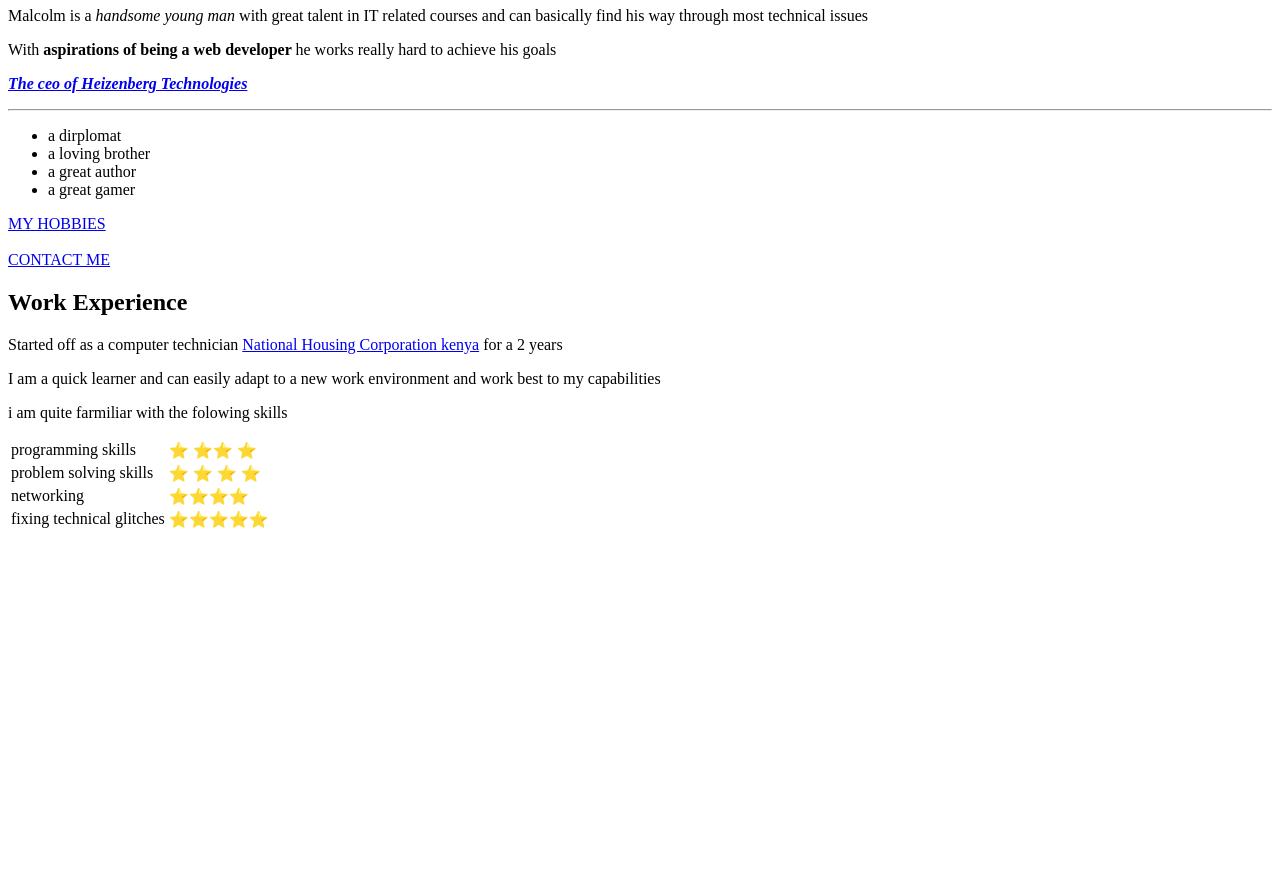
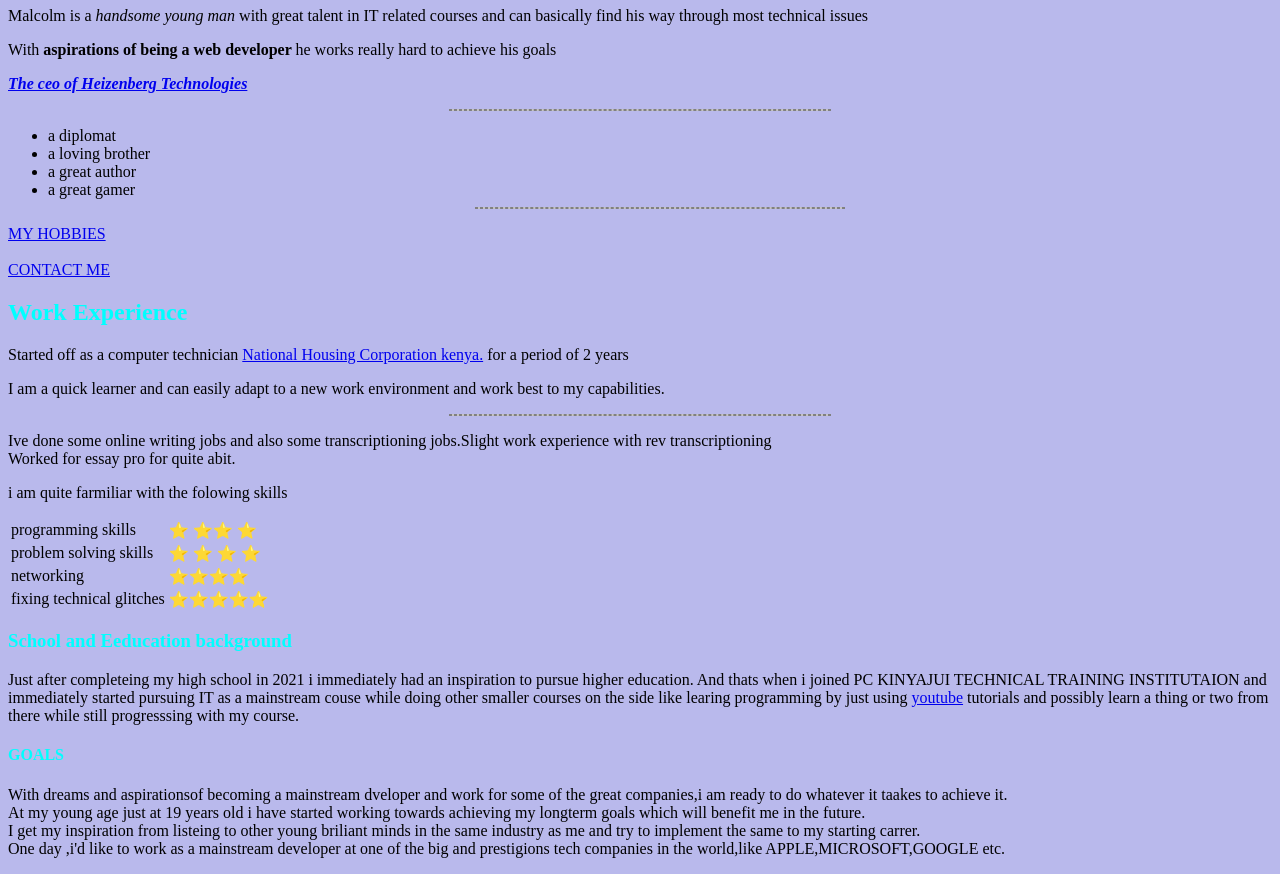
Before and after one commit to SIRHEIZENBERG/CV, a plain HTML site: page index.html in a window 1280 px wide. Shown: the part 285-1159 px from the top of the page. Before the commit the page ends 825 px from the top, so only its background shows below. Drawn offline with Linux system fonts and the light colour scheme.

Commit message:
Add files via upload
update version 1.01

```diff
--- /dev/null
+++ b/css/styles.css
@@ -0,0 +1,9 @@
+body {background-color: rgb(185, 185, 236);}
+hr {background-color: rgb(197, 195, 195);border-style:dashed; height: 0px; width: 30%;
+border-color: grey;
+border-width: 1px;}
+h1{font-style: inherit;color: aqua;}
+h3{font-style: inherit;color: aqua;}
+h2{font-style: inherit;color: aqua;}
+img{border-radius: 50%;}
+h4{font-style: inherit;color: aqua;}
--- a/index.html
+++ b/index.html
@@ -5,8 +5,10 @@
     <meta http-equiv="X-UA-Compatible" content="IE=edge">
     <meta name="viewport" content="width=device-width, initial-scale=1.0">
     <title>MALCOLM MACHARIA</title>
+    <link rel="stylesheet" href="css/styles.css">
 </head>
-<body>
+
+<body style=>
     <img src="komu visa.jpg" height="200" width="200" alt="MALCOLM PTOFILE">
     <H1>MALCOLM MACHARIA MUIRURI</H1>
     <p>Malcolm is a <em>handsome young man</em> with great talent in IT related courses and can basically find his way through most technical issues</p>
@@ -14,17 +16,22 @@
     <p> <em> <strong> <a href="https://www.lamborghini.com/en-en">The ceo of Heizenberg Technologies</a> </strong> </em> </p>
     <hr>
 <ul>
-    <li>a dirplomat</li>
+    <li>a diplomat</li>
     <li>a loving brother</li>
     <li>a great author</li>
     <li>a great gamer</li>
+    <hr>
 </ul>
 <a href="my hobbies.html">MY HOBBIES</a>
 <BR></BR>
 <a href="contact me.html">CONTACT ME</a>
 <H2> Work Experience</H2>
-<p>Started off as a computer technician <a href="https://www.nhckenya.go.ke/">National Housing Corporation kenya</a> for a 2 years</p>
-<p>I am a quick learner and can easily adapt to a new work environment and work best to my capabilities</p>
+<p>Started off as a computer technician <a href="https://www.nhckenya.go.ke/">National Housing Corporation kenya.</a> for a period of 2 years</p>
+<p>I am a quick learner and can easily adapt to a new work environment and work best to my capabilities.</p>
+<hr>
+<p> Ive done some online writing jobs and also some transcriptioning jobs.Slight work experience with rev transcriptioning <br>
+Worked for essay pro for quite abit.
+</p>
 <p>i am quite farmiliar with the folowing skills</p>
 <table>
     <tr>
@@ -34,7 +41,7 @@
     <tr>
     <td>problem solving skills</td>
     <td>⭐ ⭐ ⭐ ⭐ </td>
-   </tr>
+</tr>
 <tr>
     <td>networking</td>
     <td>⭐⭐⭐⭐</td>
@@ -44,5 +51,16 @@
     </tr>
 </tr>
 </table>
+<strong><h3>School and Eeducation background</h3></strong>
+<p>Just after completeing my high school in 2021 i immediately had an inspiration to pursue higher education.
+And thats when i joined PC KINYAJUI TECHNICAL TRAINING INSTITUTAION and immediately started pursuing IT as a mainstream couse while doing other
+smaller courses on the side like learing programming by just using <a href="https://www.youtube.com/">youtube</a> tutorials and possibly learn
+a thing or two from there while still progresssing with my course.</a> </p>
+<h4>GOALS</h4>
+<p>With dreams and aspirationsof becoming a mainstream dveloper and work for some of the great companies,i am ready to do whatever it taakes to achieve it. <br>
+At my young age just at 19 years old i have started working towards achieving my longterm goals which will benefit me in the future. <br>
+I get my inspiration from listeing to other young briliant minds in the same industry as me and try to implement the same to my starting carrer. <br>
+One day ,i'd like to work as a mainstream developer at one of the big and prestigions tech companies in the world,like APPLE,MICROSOFT,GOOGLE etc. <br></p>
+
 </body>
 </html>
```
Also changed, not shown: contact me.html (+4 -2 lines), my hobbies.html (+8 -0 lines), the 98 supra.jpg (added).
